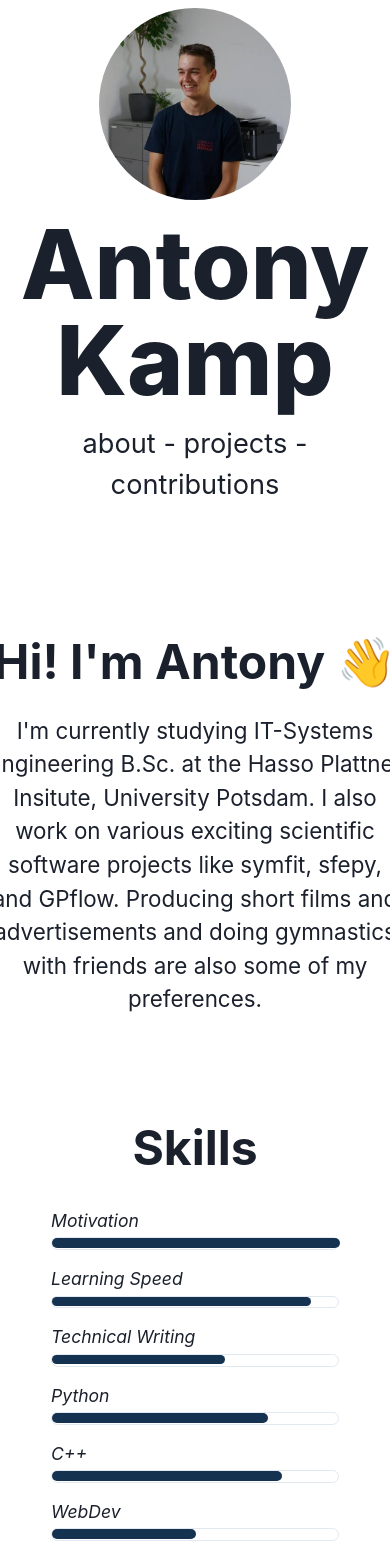
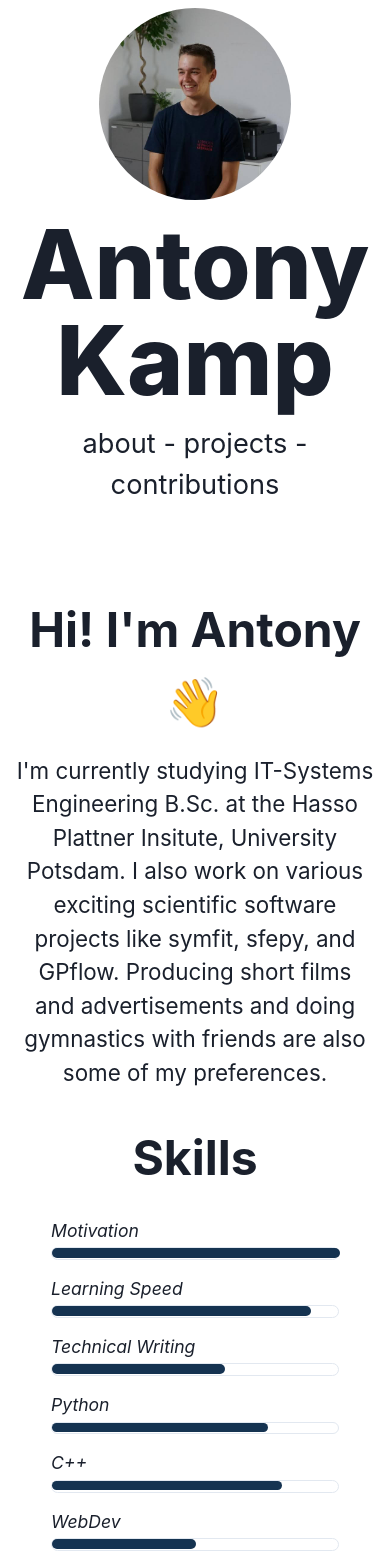
Before and after one commit to antonykamp/antonykampde, a Next.js app: page / in a window 390 px wide. Shown: the top 1568 px of the page. Built offline with nearby package versions, Linux system fonts and the light colour scheme.

Commit message:
fix text-overflow on phone bug

```diff
--- a/components/layout.module.css
+++ b/components/layout.module.css
@@ -6,7 +6,7 @@
     align-items: center;
     justify-content: flex-start;
     text-align: center;
-    max-width: 1000px;
+    max-width: min(100vw, 1000px);
 }
 
 .main {
--- a/pages/index.module.css
+++ b/pages/index.module.css
@@ -1,5 +1,5 @@
 .component {
-  margin: 3rem;
+  margin: 1rem;
 }
 
 .introduction {
```
